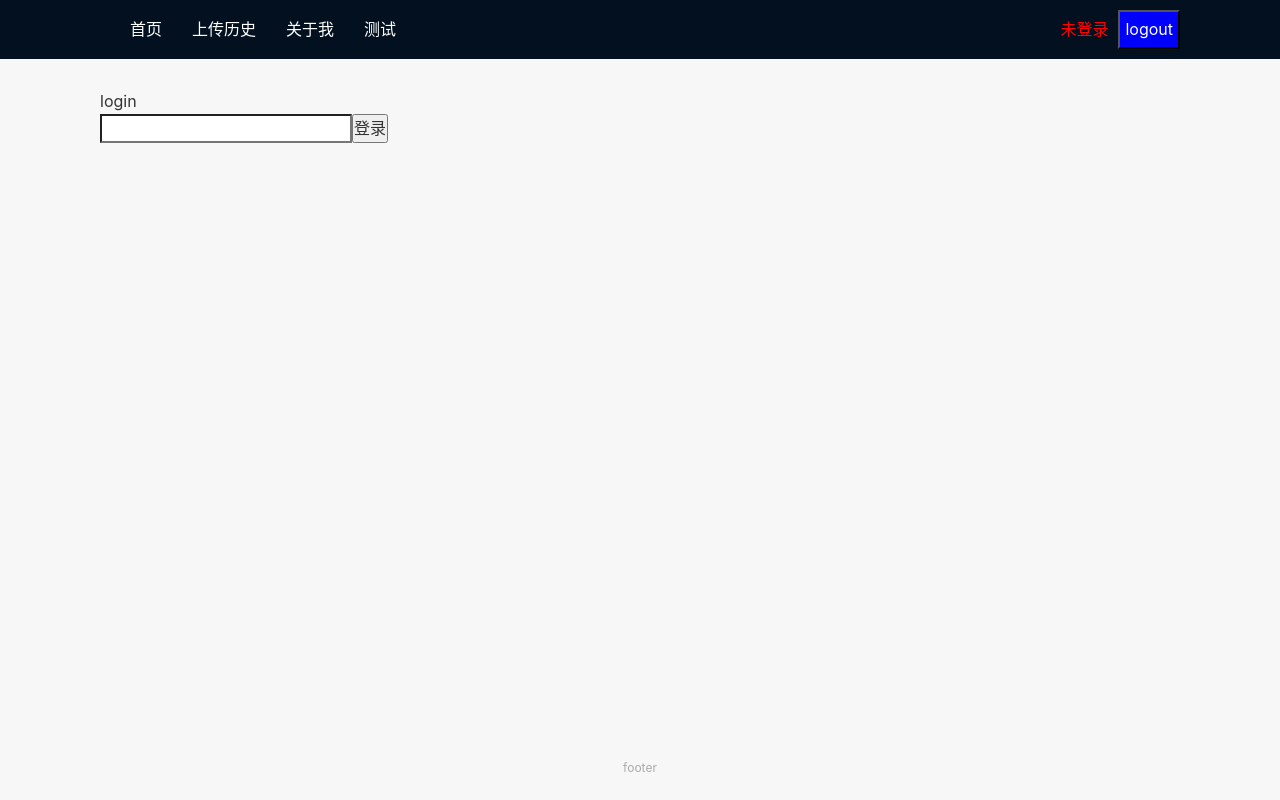
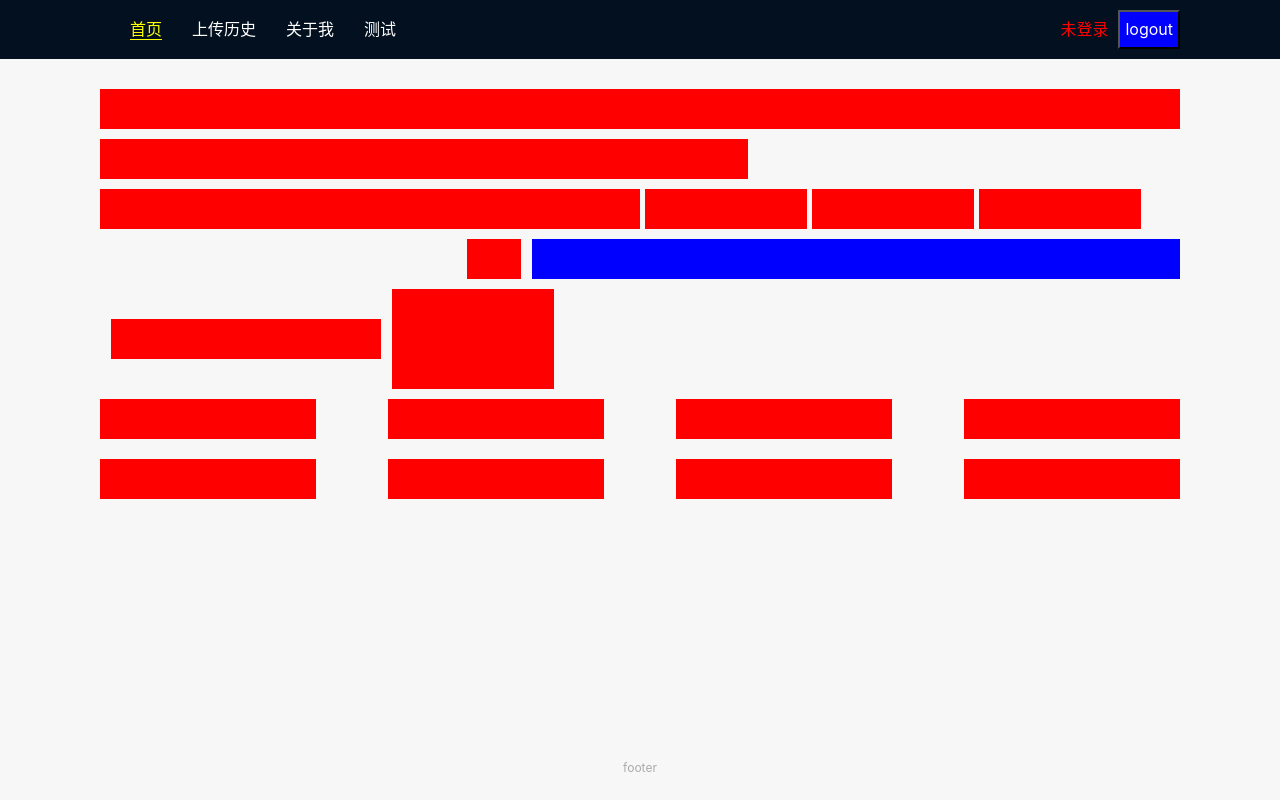
Before and after one commit to leigp555/react-ui-lib, a React app: page / in a window 1280 px wide. Before the commit this address led to /#/login. Built offline with nearby package versions, Linux system fonts and the light colour scheme.

Commit message:
feat: 完成栅格系统

```diff
--- a/src/App.tsx
+++ b/src/App.tsx
@@ -19,14 +19,7 @@ const App: React.FC = () => (
     <Suspense fallback={<Loading />}>
       <main id="main">
         <Routes>
-          <Route
-            path="/"
-            element={
-              <RequireAuth>
-                <Home />
-              </RequireAuth>
-            }
-          />
+          <Route path="/" element={<Home />} />
           <Route
             path="/history"
             element={
--- /dev/null
+++ b/src/lib/Grid/Col.tsx
@@ -0,0 +1,32 @@
+import React, { HTMLAttributes } from 'react';
+// 24/100
+
+interface Props extends HTMLAttributes<HTMLDivElement> {
+  span?: number;
+  offset?: number;
+  children?: React.ReactNode;
+}
+
+const Col: React.FC<Props> = (props) => {
+  const { span, offset, children, style, ...rest } = props;
+  return (
+    <div
+      style={{
+        height: '40px',
+        ...style,
+        width: `${(span! * 100) / 100}%`,
+        marginLeft: `${(offset! * 100) / 100}%`
+      }}
+      {...rest}
+    >
+      {children}
+    </div>
+  );
+};
+
+Col.defaultProps = {
+  span: 100,
+  offset: 0,
+  children: ''
+};
+export default Col;
--- /dev/null
+++ b/src/lib/Grid/Row.tsx
@@ -0,0 +1,37 @@
+import React from 'react';
+import styled from 'styled-components';
+
+const RowStyled = styled.div`
+  display: flex;
+`;
+
+type Props = {
+  gap?: number;
+  justify?: 'center' | 'start' | 'end' | 'space-between' | 'space-around';
+  wrap?: boolean;
+  aline?: 'center' | 'start' | 'end';
+  children: React.ReactNode;
+};
+
+const Row: React.FC<Props> = ({ aline, children, gap, wrap, justify }) => {
+  return (
+    <RowStyled
+      style={{
+        gap: `${gap}px`,
+        alignItems: `${aline}`,
+        justifyContent: `${justify}`,
+        flexWrap: `${wrap ? 'wrap' : 'nowrap'}`
+      }}
+    >
+      {children}
+    </RowStyled>
+  );
+};
+Row.defaultProps = {
+  gap: 0,
+  justify: 'start',
+  aline: 'start',
+  wrap: false
+};
+
+export default Row;
--- a/src/pages/Home.tsx
+++ b/src/pages/Home.tsx
@@ -1,5 +1,51 @@
 import React from 'react';
+import styled from 'styled-components';
+import Row from '../lib/Grid/Row';
+import Col from '../lib/Grid/Col';
 
-const Home: React.FC = () => <h1>home</h1>;
+const Wrap = styled.div`
+  display: flex;
+  flex-direction: column;
+  gap: 10px;
+`;
+
+const Home: React.FC = () => {
+  return (
+    <Wrap>
+      <Row>
+        <Col style={{ backgroundColor: 'red' }} />
+      </Row>
+      <Row>
+        <Col span={60} style={{ backgroundColor: 'red' }} />
+      </Row>
+      <Row gap={5}>
+        <Col span={50} style={{ backgroundColor: 'red' }} />
+        <Col span={15} style={{ backgroundColor: 'red' }} />
+        <Col span={15} style={{ backgroundColor: 'red' }} />
+        <Col span={15} style={{ backgroundColor: 'red' }} />
+      </Row>
+      <Row justify="end">
+        <Col span={5} style={{ backgroundColor: 'red' }} />
+        <Col span={5} offset={1} style={{ backgroundColor: 'blue' }} />
+        <Col span={5} style={{ backgroundColor: 'blue' }} />
+        <Col span={50} style={{ backgroundColor: 'blue' }} />
+      </Row>
+      <Row aline="center">
+        <Col span={25} offset={1} style={{ backgroundColor: 'red' }} />
+        <Col span={15} offset={1} style={{ backgroundColor: 'red', height: '100px' }} />
+      </Row>
+      <Row gap={20} justify="space-between" wrap>
+        <Col span={20} style={{ backgroundColor: 'red' }} />
+        <Col span={20} style={{ backgroundColor: 'red' }} />
+        <Col span={20} style={{ backgroundColor: 'red' }} />
+        <Col span={20} style={{ backgroundColor: 'red' }} />
+        <Col span={20} style={{ backgroundColor: 'red' }} />
+        <Col span={20} style={{ backgroundColor: 'red' }} />
+        <Col span={20} style={{ backgroundColor: 'red' }} />
+        <Col span={20} style={{ backgroundColor: 'red' }} />
+      </Row>
+    </Wrap>
+  );
+};
 
 export default Home;
```
Also changed, not shown: src/lib/Layout/Layout.tsx (added, +17 -0 lines), src/lib/Layout/View.tsx (added, +18 -0 lines), .eslintrc.json.
